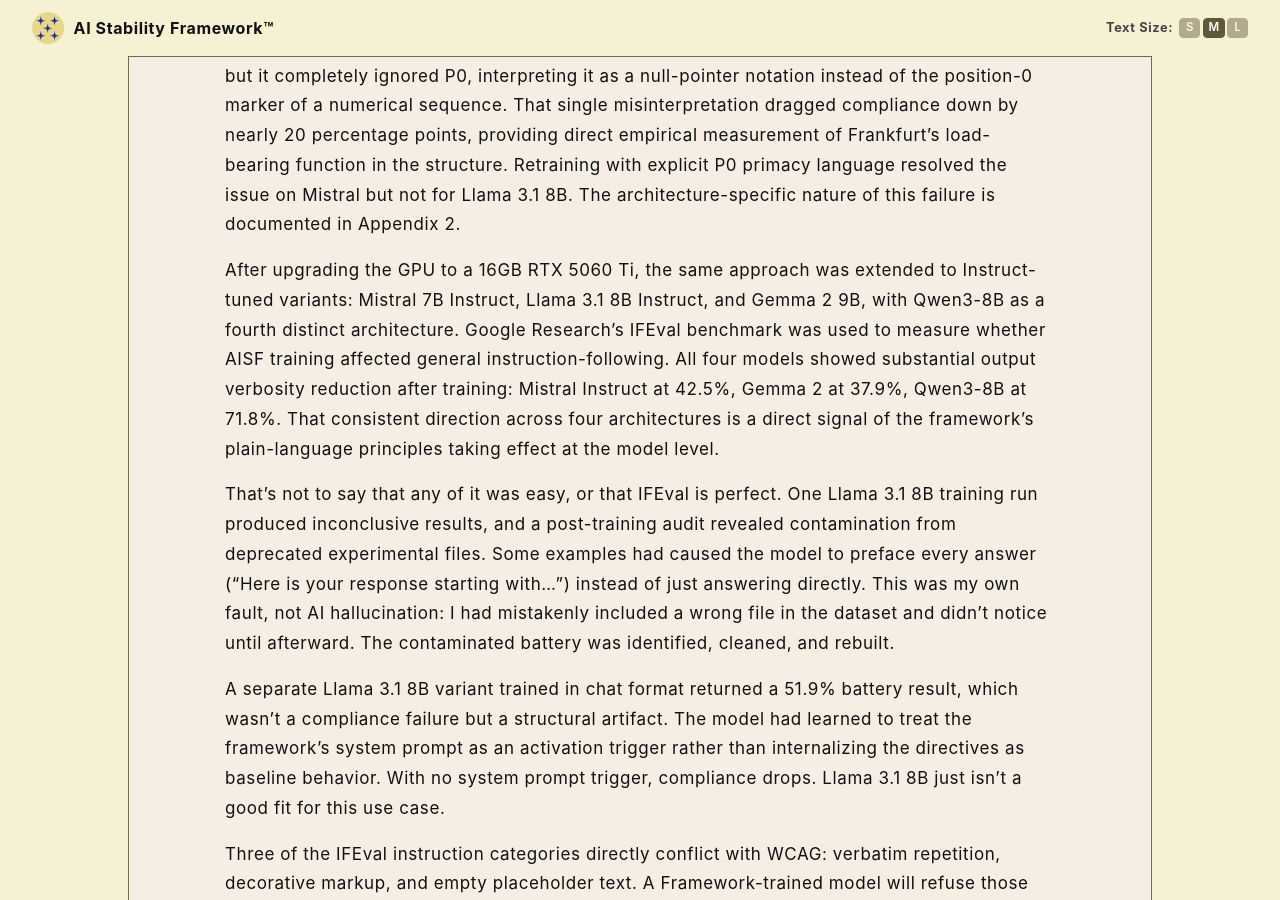
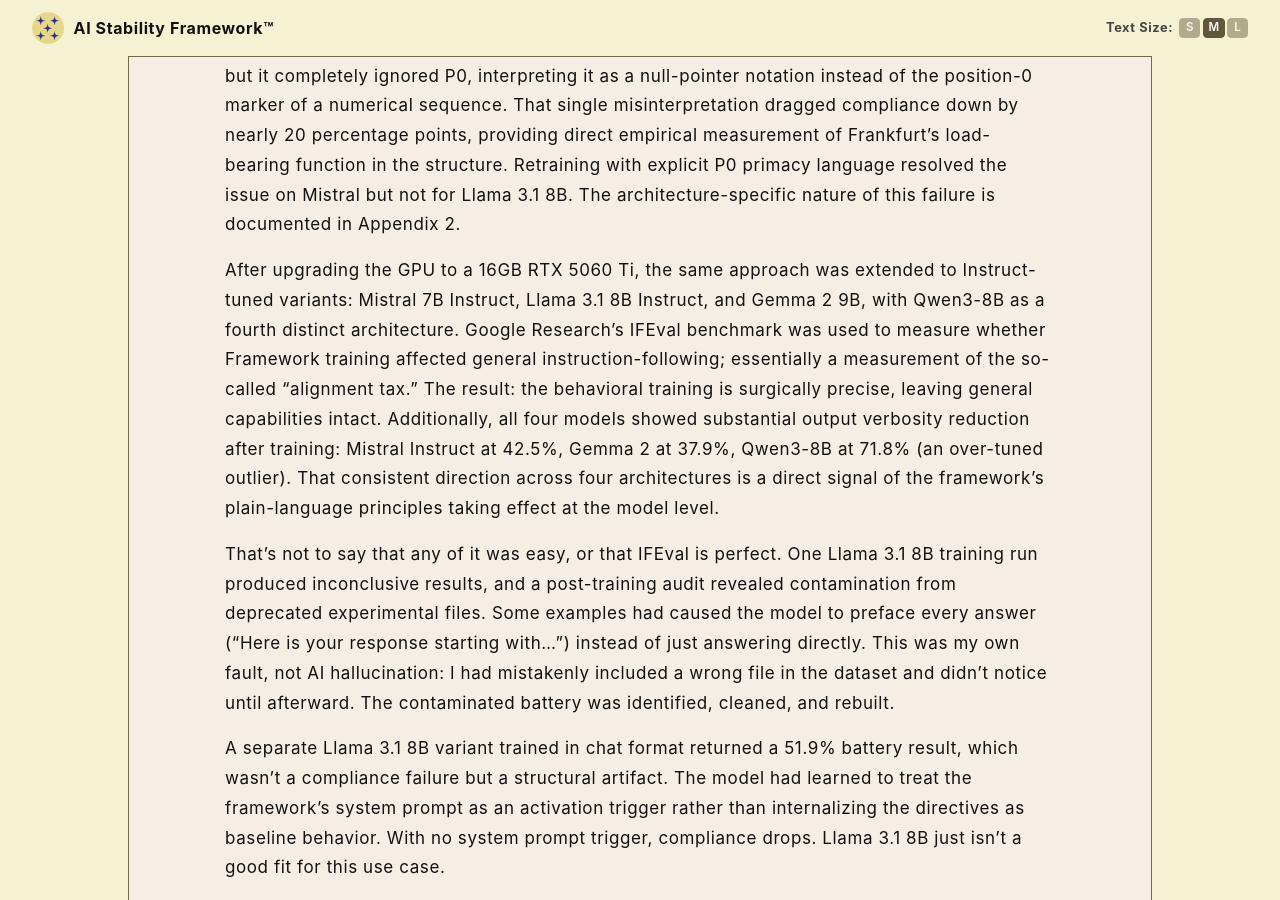
Before and after one commit to rojaslen/AISF-WEB, a Jekyll site: the page built from ch08.md, in a window 1280 px wide and 900 px high, scrolled down 472 px. Built offline with Jekyll 4.4.1, drawn with Linux system fonts in a browser that asks for light colours; some web fonts are replaced; some of the changed text lies outside the part shown.

Commit message:
Update ch08.md

```diff
--- a/ch08.md
+++ b/ch08.md
@@ -11,7 +11,7 @@ Since the AI Stability Framework works at the client level, can it also be train
 
 Unlike the rest of the project's *"build the plane while flying it"* approach, this part was all standard, fully automated scripting. The test questions were generated by a separate AI working from my specifications, so I didn't write the test myself and then grade it on a curve. Mistral 7B passed every single test, including attempts at jailbreaks and disallowed materials. A parallel run on Llama 3.1 8B returned 81.9% on the same battery. The model learned the P1-P3 hierarchy but it completely ignored P0, interpreting it as a null-pointer notation instead of the position-0 marker of a numerical sequence. That single misinterpretation dragged compliance down by nearly 20 percentage points, providing direct empirical measurement of Frankfurt's load-bearing function in the structure. Retraining with explicit P0 primacy language resolved the issue on Mistral but not for Llama 3.1 8B. The architecture-specific nature of this failure is documented in Appendix 2.
 
-After upgrading the GPU to a 16GB RTX 5060 Ti, the same approach was extended to Instruct-tuned variants: Mistral 7B Instruct, Llama 3.1 8B Instruct, and Gemma 2 9B, with Qwen3-8B as a fourth distinct architecture. Google Research's IFEval benchmark was used to measure whether AISF training affected general instruction-following. All four models showed substantial output verbosity reduction after training: Mistral Instruct at 42.5%, Gemma 2 at 37.9%, Qwen3-8B at 71.8%. That consistent direction across four architectures is a direct signal of the framework's plain-language principles taking effect at the model level.
+After upgrading the GPU to a 16GB RTX 5060 Ti, the same approach was extended to Instruct-tuned variants: Mistral 7B Instruct, Llama 3.1 8B Instruct, and Gemma 2 9B, with Qwen3-8B as a fourth distinct architecture. Google Research's IFEval benchmark was used to measure whether Framework training affected general instruction-following; essentially a measurement of the so-called "alignment tax." The result: the behavioral training is surgically precise, leaving general capabilities intact. Additionally, all four models showed substantial output verbosity reduction after training: Mistral Instruct at 42.5%, Gemma 2 at 37.9%, Qwen3-8B at 71.8% (an over-tuned outlier). That consistent direction across four architectures is a direct signal of the framework's plain-language principles taking effect at the model level.
 
 That's not to say that any of it was easy, or that IFEval is perfect. One Llama 3.1 8B training run produced inconclusive results, and a post-training audit revealed contamination from deprecated experimental files. Some examples had caused the model to preface every answer ("Here is your response starting with...") instead of just answering directly. This was my own fault, not AI hallucination: I had mistakenly included a wrong file in the dataset and didn't notice until afterward. The contaminated battery was identified, cleaned, and rebuilt.
 
```
Also changed, not shown: other parts of ch08.md (+1 -1 lines).
